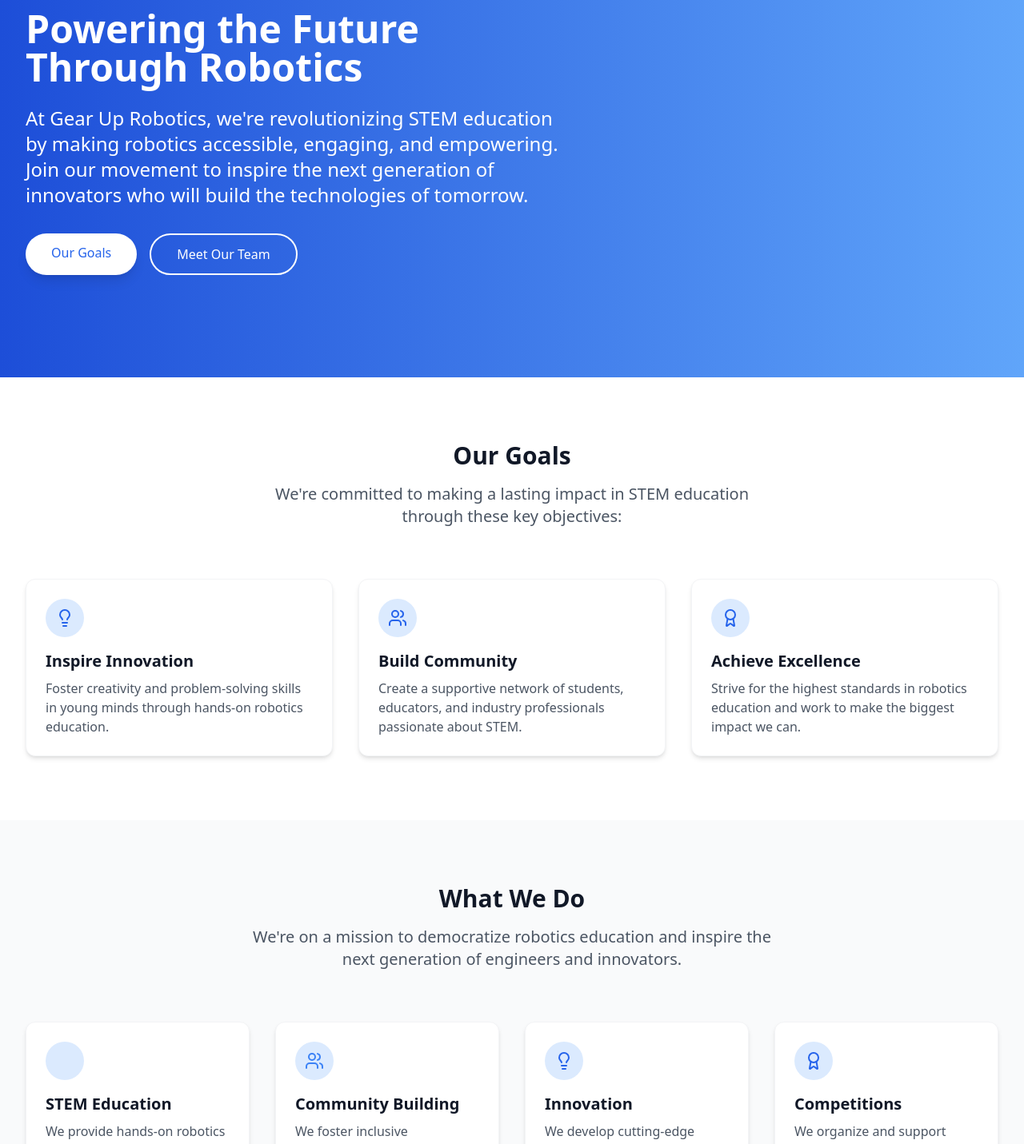
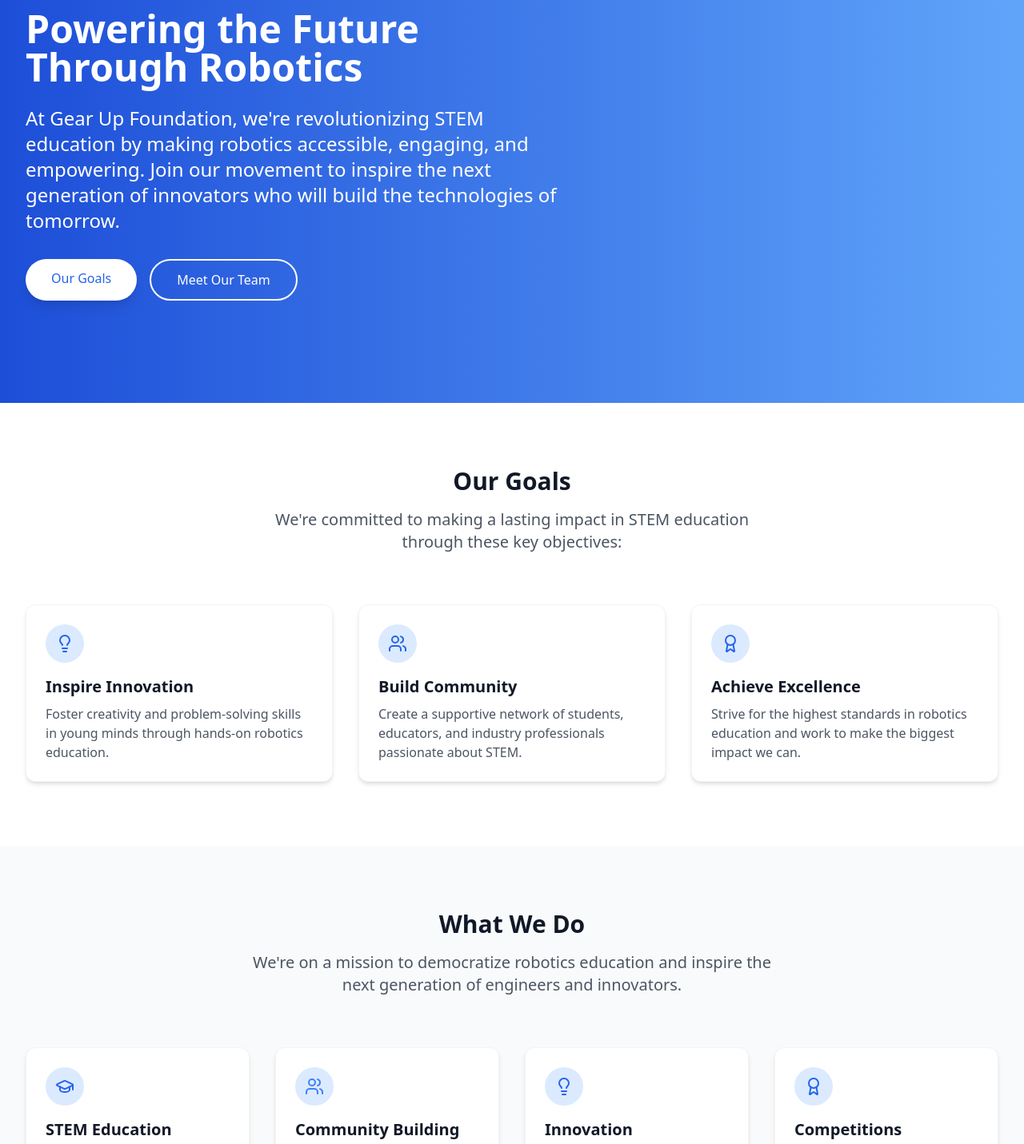
Before and after one commit to side-swifter/GearUpSite, a React (Vite) app: page / in a window 1280 px wide. Shown: the part 460-1891 px from the top of the page at 80% size. Built offline with nearby package versions, Linux system fonts and the light colour scheme.

Commit message:
minor changes

```diff
--- a/src/pages/Home.tsx
+++ b/src/pages/Home.tsx
@@ -1,6 +1,6 @@
 import { useEffect } from 'react';
 import { Link } from 'react-router-dom';
-import { ArrowRight, Users, Lightbulb, Award, Quote } from 'lucide-react';
+import { ArrowRight, Users, Lightbulb, Award, Quote, GraduationCap } from 'lucide-react';
 
 type Testimonial = {
   id: string;
@@ -102,7 +102,7 @@ const Home = () => {
               Powering the Future Through Robotics
             </h1>
             <p className="text-xl md:text-2xl text-white mb-8 animate fade-in-left delay-200">
-              At Gear Up Robotics, we're revolutionizing STEM education by
+              At Gear Up Foundation, we're revolutionizing STEM education by
               making robotics accessible, engaging, and empowering. Join our
               movement to inspire the next generation of innovators who will
               build the technologies of tomorrow.
@@ -178,7 +178,7 @@ const Home = () => {
           <div className="grid md:grid-cols-2 lg:grid-cols-4 gap-8">
             <div className="bg-white p-6 rounded-xl shadow-md border border-gray-100 transform transition-all duration-300 hover:-translate-y-2 animate fade-in-up">
               <div className="w-12 h-12 bg-blue-100 rounded-full flex items-center justify-center mb-4">
-                <div className="h-6 w-6 text-blue-600" />
+                <GraduationCap className="h-6 w-6 text-blue-600" />
               </div>
               <h3 className="text-xl font-semibold text-gray-900 mb-2">
                 STEM Education
--- a/src/pages/SignUp.tsx
+++ b/src/pages/SignUp.tsx
@@ -145,7 +145,7 @@ const SignUp = () => {
     { value: "Intermediate Programming with Python (Python 2)", label: "Intermediate Programming with Python (Python 2)" },
     { value: "Physics", label: "Physics" },
     { value: "Computer Science", label: "Computer Science" },
-    { value: "Quantum Mechanics and Computations (Quantum 1)", label: "Robotics" },
+    { value: "Quantum Mechanics and Computations (Quantum 1)", label: "Quantum Mechanics and Computations (Quantum 1)" },
     { value: "Engineering and Brainstorming 1 (E&BG 1)", label: "Engineering and Brainstorming 1 (E&BG 1)" }
   ];
 
--- a/src/pages/Team.tsx
+++ b/src/pages/Team.tsx
@@ -57,9 +57,14 @@ const teamMembers: TeamMember[] = [
     id: 'sudarshan-iyengar',
     name: 'Dr. Sudarshan Iyengar',
     role: 'Professor & Advisor',
-    image: 'https://images.unsplash.com/photo-1573496359142-b8d87734a5a2?ixlib=rb-1.2.1&auto=format&fit=crop&w=800&q=80',
+    image: '/team-photos/Professor.png',
     alt: 'Dr. Sudarshan Iyengar',
-    description: 'Dr. Sudarshan Iyengar, a faculty member at IIT Ropar and PhD graduate from IISc, is a leading educator and researcher known for making technical education engaging through innovative teaching, storytelling, and large-scale online courses like "The Joy of Computing." Currently serving as Director of Annam.AI, he leads major AI education initiatives, coordinates national research fellowships, and heads the Education Design Lab, with his work reaching over 900,000 students and focusing on AI for social good and education design.'
+    description: 'Dr. Sudarshan Iyengar, a faculty member at IIT Ropar and PhD graduate from IISc, is a leading educator and researcher known for making technical education engaging through innovative teaching, storytelling, and large-scale online courses like "The Joy of Computing." Currently serving as Director of Annam.AI, he leads major AI education initiatives, coordinates national research fellowships, and heads the Education Design Lab, with his work reaching over 900,000 students and focusing on AI for social good and education design.',
+    imageControls: {
+      shiftLeft: 0,
+      shiftUp: -80,
+      scale: 1
+    }
   },
   {
     id: 'akshayraj',
@@ -98,7 +103,7 @@ const teamMembers: TeamMember[] = [
     role: 'Physics and Quantum Mechanics',
     image: '/team-photos/sid.png',
     alt: 'Siddarth Shailesh',
-    description: 'Sid brings 1 year of FTC experience and a talent for making learning both educational and fun.',
+    description: 'Siddharth Shailesh is a dedicated FTC member with one year of experience, bringing a strong foundation in computer science and physics. He’s committed to helping guide the organization’s growth through collaboration and continuous learning.',
     imageControls: {
       shiftLeft: 0,
       shiftUp: -5,
```
Also changed, not shown: public/team-photos/Professor.png (added).
